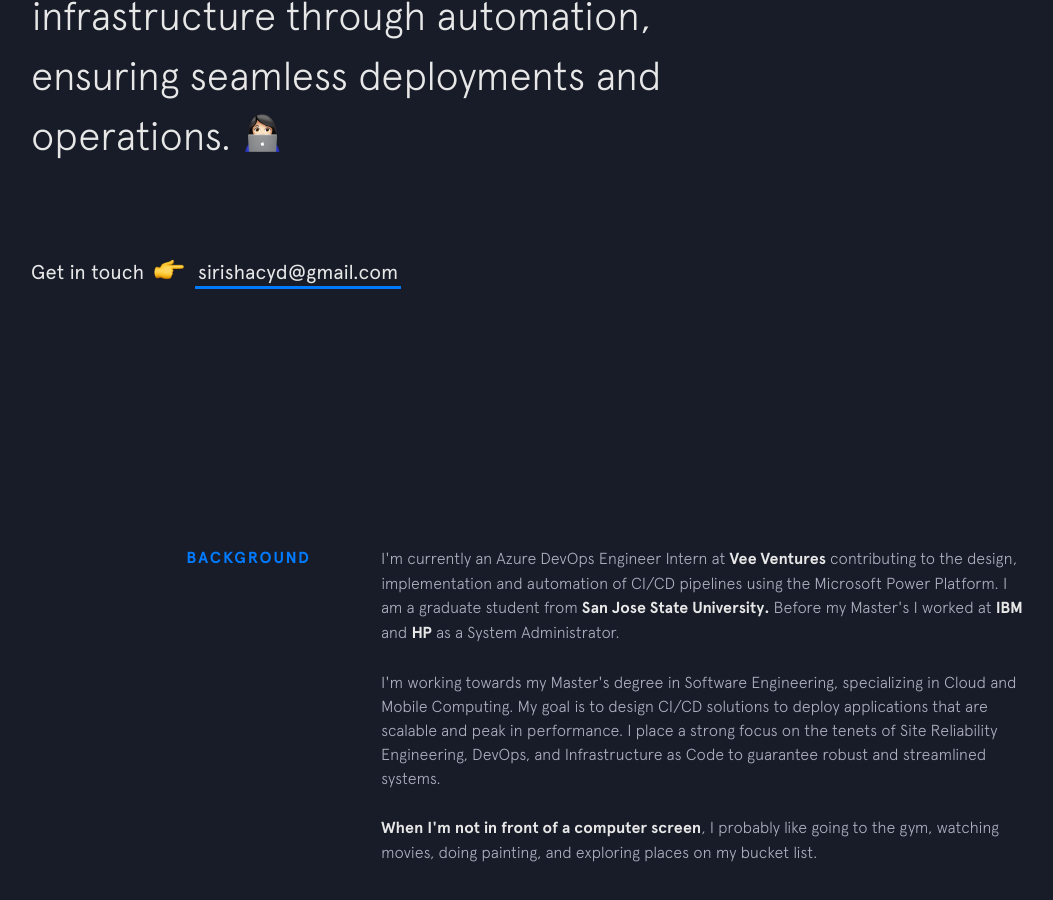
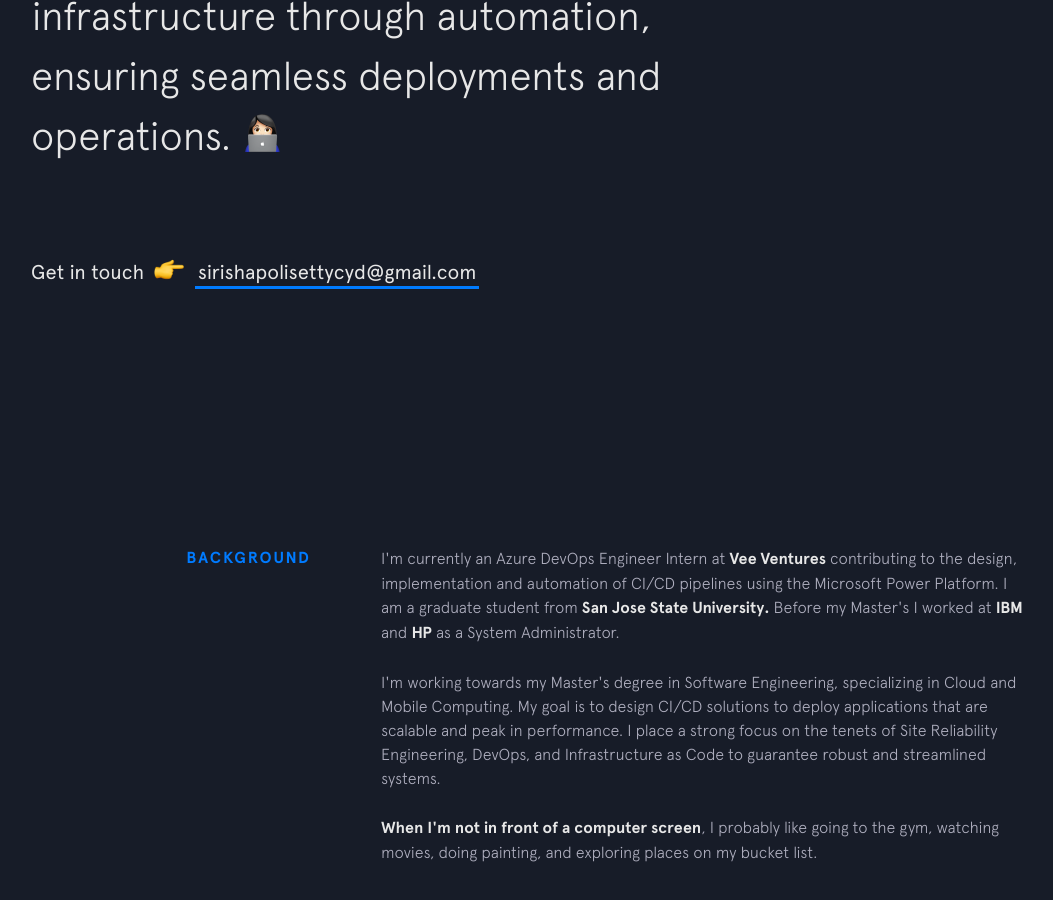
Before and after one commit to sirishacyd/sirishacyd.github.io, a Jekyll site: the page built from index.html, in a window 1280 px wide and 900 px high, scrolled down 454 px. Shown: the whole window, without its empty margins (69-1122 px from the left). Built offline with Jekyll 4.4.1, drawn with Linux system fonts in a browser that asks for light colours; nearby versions of some CDN libraries.

Commit message:
updated correct links

```diff
--- a/_config_dev.yml
+++ b/_config_dev.yml
@@ -16,7 +16,7 @@ social:
   - title: github
     url: https://github.com/sirishacyd
   - title: linkedin
-    url: https://www.linkedin.com/in/sirishacyd
+    url: https://www.linkedin.com/in/sirishapolisetty/
 
 # Build settings
 markdown: kramdown
--- a/_includes/intro.html
+++ b/_includes/intro.html
@@ -12,7 +12,7 @@
     <span>Get in touch </span>
     <span class="emoji pointer"></span>
     <span>
-      <a href="mailto:sirishapolisettycyd@gmail.com" target="_blank" class="highlight-link">sirishacyd@gmail.com</a>
+      <a href="mailto:sirishapolisettycyd@gmail.com" target="_blank" class="highlight-link">sirishapolisettycyd@gmail.com</a>
     </span>
   </h3>
 </header>
```
Also changed, not shown: 1 other file.
